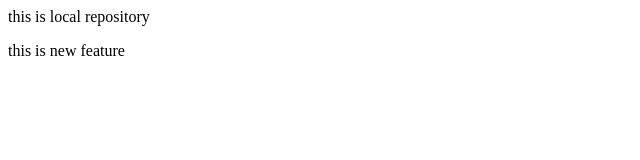
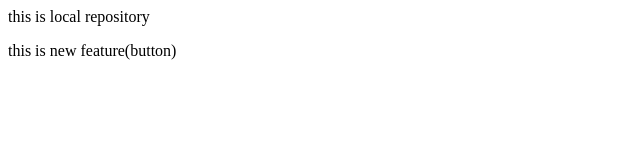
Before and after one commit to mansi0721/localrepo, a plain HTML site: page index.html in a window 1280 px wide. Shown: the full height of the page, 0-640 px from the left. Drawn offline with Linux system fonts and the light colour scheme.

Commit message:
commited

```diff
--- a/index.html
+++ b/index.html
@@ -1,2 +1,2 @@
 <p> this is local repository</p>
-<p>this is new feature</p>
+<p>this is new feature(button)</button></p>
```
